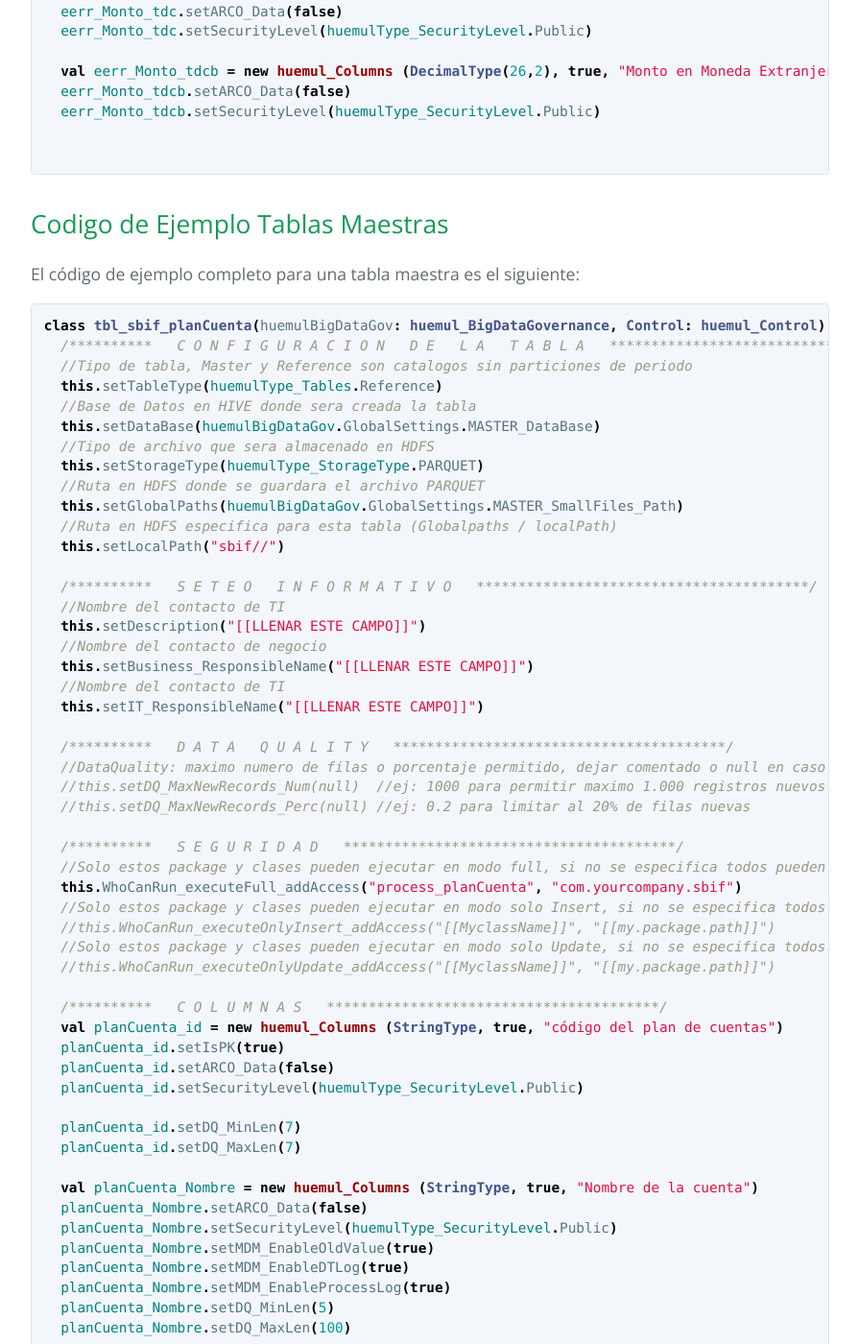
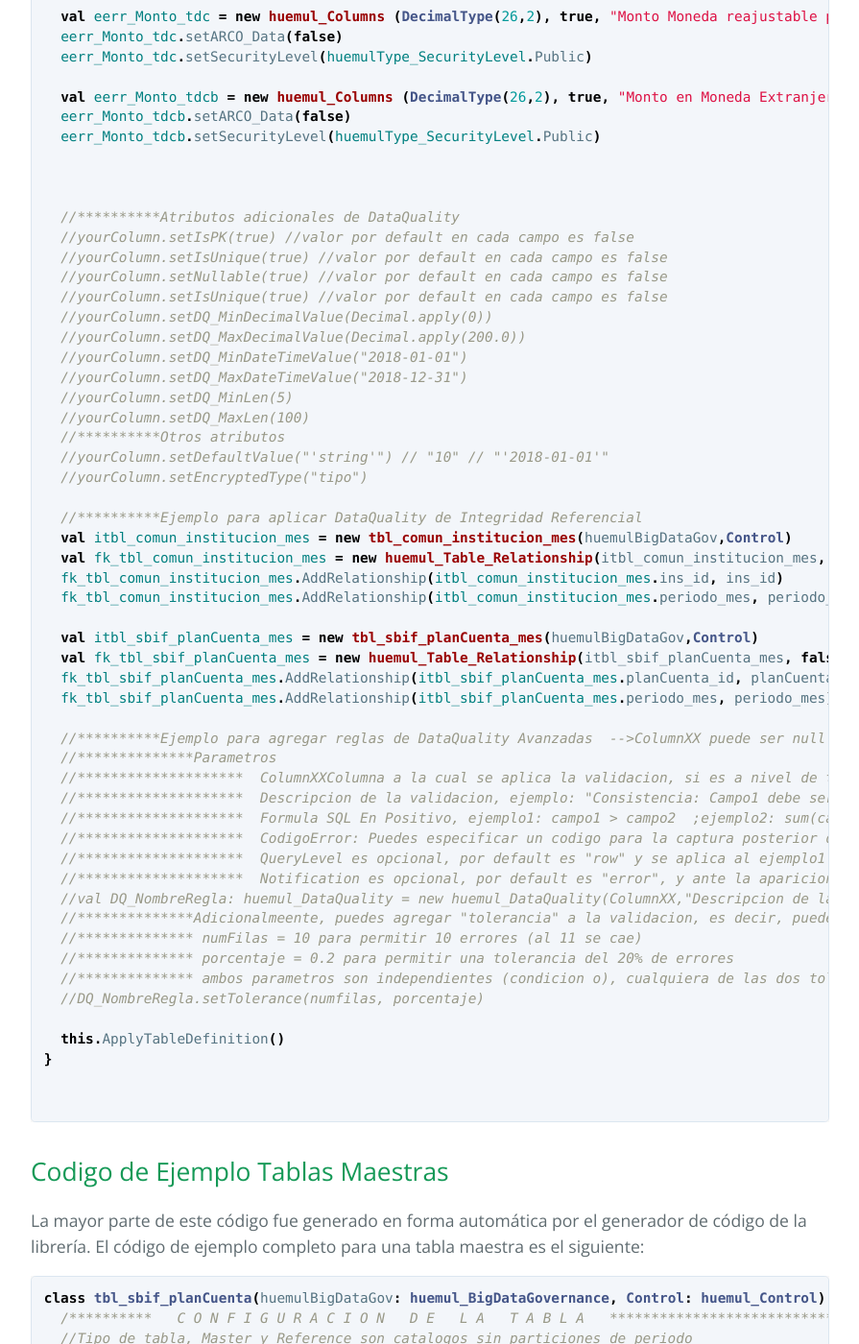
Before and after one commit to HuemulSolutions/HuemulSolutions.github.io, a Jekyll site: the page built from codigo.md, in a window 1280 px wide and 1400 px high, scrolled down 4590 px. Shown: the whole window at 96% size, without its empty margins (192-1087 px from the left). Built offline with Jekyll 4.4.1, drawn with Linux system fonts in a browser that asks for light colours; our own code applies the rules of GitHub Pages for plain Markdown files; some of the changed text lies outside the part shown.

Commit message:
Update codigo.md

````diff
--- a/codigo.md
+++ b/codigo.md
@@ -118,7 +118,7 @@ class tbl_sbif_planCuenta(huemulBigDataGov: huemul_BigDataGovernance, Control: h
  ```
 
 ## Código de Ejemplo Tablas Transaccionales
-El código completo de ejemplo para una tabla de tipo transaccional es el siguiente:
+La mayor parte de este código fue generado en forma automática por el generador de código de la librería. El código completo de ejemplo para una tabla de tipo transaccional es el siguiente:
 
  ```scala
   class tbl_sbif_eerr_mes(huemulBigDataGov: huemul_BigDataGovernance, Control: huemul_Control) extends huemul_Table(huemulBigDataGov, Control) with Serializable {
@@ -197,10 +197,56 @@ El código completo de ejemplo para una tabla de tipo transaccional es el siguie
   eerr_Monto_tdcb.setSecurityLevel(huemulType_SecurityLevel.Public)
 
 
+
+  //**********Atributos adicionales de DataQuality
+  //yourColumn.setIsPK(true) //valor por default en cada campo es false
+  //yourColumn.setIsUnique(true) //valor por default en cada campo es false
+  //yourColumn.setNullable(true) //valor por default en cada campo es false
+  //yourColumn.setIsUnique(true) //valor por default en cada campo es false
+  //yourColumn.setDQ_MinDecimalValue(Decimal.apply(0))
+  //yourColumn.setDQ_MaxDecimalValue(Decimal.apply(200.0))
+  //yourColumn.setDQ_MinDateTimeValue("2018-01-01")
+  //yourColumn.setDQ_MaxDateTimeValue("2018-12-31")
+  //yourColumn.setDQ_MinLen(5)
+  //yourColumn.setDQ_MaxLen(100)
+  //**********Otros atributos
+  //yourColumn.setDefaultValue("'string'") // "10" // "'2018-01-01'"
+  //yourColumn.setEncryptedType("tipo")
+
+  //**********Ejemplo para aplicar DataQuality de Integridad Referencial
+  val itbl_comun_institucion_mes = new tbl_comun_institucion_mes(huemulBigDataGov,Control)
+  val fk_tbl_comun_institucion_mes = new huemul_Table_Relationship(itbl_comun_institucion_mes, false)
+  fk_tbl_comun_institucion_mes.AddRelationship(itbl_comun_institucion_mes.ins_id, ins_id)
+  fk_tbl_comun_institucion_mes.AddRelationship(itbl_comun_institucion_mes.periodo_mes, periodo_mes)
+
+  val itbl_sbif_planCuenta_mes = new tbl_sbif_planCuenta_mes(huemulBigDataGov,Control)
+  val fk_tbl_sbif_planCuenta_mes = new huemul_Table_Relationship(itbl_sbif_planCuenta_mes, false)
+  fk_tbl_sbif_planCuenta_mes.AddRelationship(itbl_sbif_planCuenta_mes.planCuenta_id, planCuenta_id)
+  fk_tbl_sbif_planCuenta_mes.AddRelationship(itbl_sbif_planCuenta_mes.periodo_mes, periodo_mes)
+
+  //**********Ejemplo para agregar reglas de DataQuality Avanzadas  -->ColumnXX puede ser null si la validacion es a nivel de tabla
+  //**************Parametros
+  //********************  ColumnXXColumna a la cual se aplica la validacion, si es a nivel de tabla poner null
+  //********************  Descripcion de la validacion, ejemplo: "Consistencia: Campo1 debe ser mayor que campo 2"
+  //********************  Formula SQL En Positivo, ejemplo1: campo1 > campo2  ;ejemplo2: sum(campo1) > sum(campo2)
+  //********************  CodigoError: Puedes especificar un codigo para la captura posterior de errores, es un numero entre 1 y 999
+  //********************  QueryLevel es opcional, por default es "row" y se aplica al ejemplo1 de la formula, para el ejmplo2 se debe indicar "Aggregate"
+  //********************  Notification es opcional, por default es "error", y ante la aparicion del error el programa falla, si lo cambias a "warning" y la validacion falla, el programa sigue y solo sera notificado
+  //val DQ_NombreRegla: huemul_DataQuality = new huemul_DataQuality(ColumnXX,"Descripcion de la validacion", "Campo_1 > Campo_2",1)
+  //**************Adicionalmeente, puedes agregar "tolerancia" a la validacion, es decir, puedes especiicar
+  //************** numFilas = 10 para permitir 10 errores (al 11 se cae)
+  //************** porcentaje = 0.2 para permitir una tolerancia del 20% de errores
+  //************** ambos parametros son independientes (condicion o), cualquiera de las dos tolerancias que no se cumpla se gatilla el error o warning
+  //DQ_NombreRegla.setTolerance(numfilas, porcentaje)
+
+  this.ApplyTableDefinition()
+}
+
+
   ```
 
 ## Codigo de Ejemplo Tablas Maestras
-El código de ejemplo completo para una tabla maestra es el siguiente:
+La mayor parte de este código fue generado en forma automática por el generador de código de la librería. El código de ejemplo completo para una tabla maestra es el siguiente:
 
  ```scala
 class tbl_sbif_planCuenta(huemulBigDataGov: huemul_BigDataGovernance, Control: huemul_Control) extends huemul_Table(huemulBigDataGov, Control) with Serializable {
````
